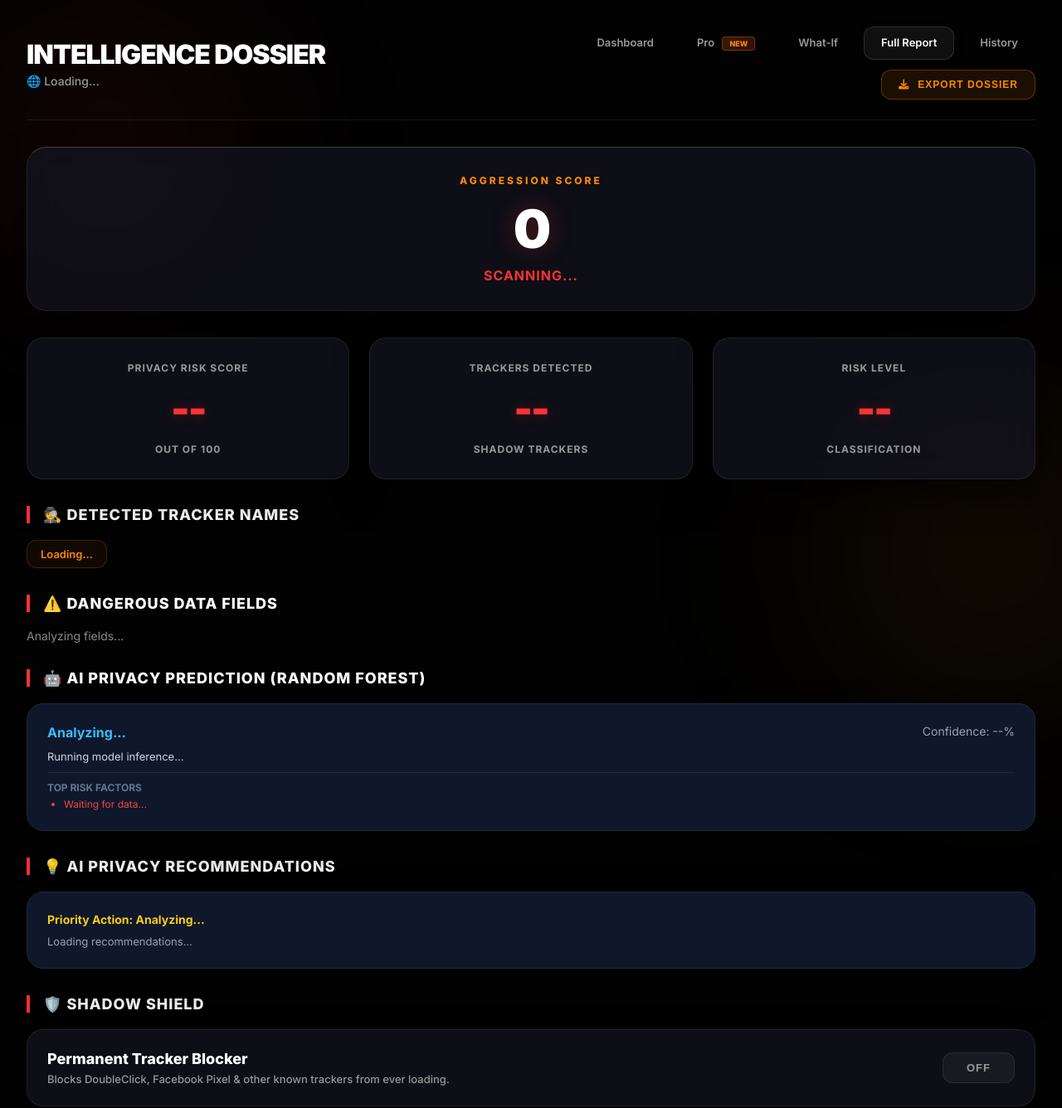
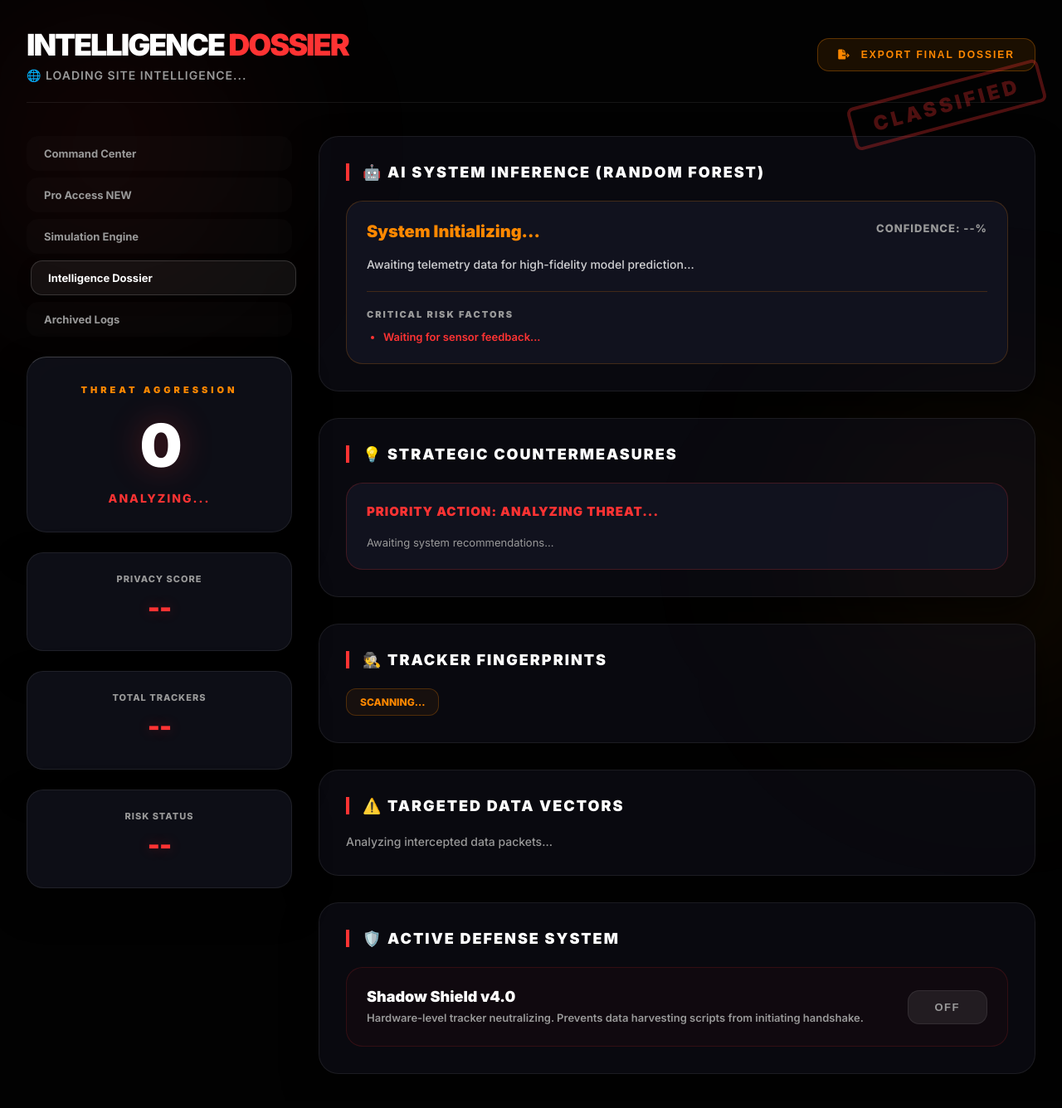
Before and after one commit to samyuktaap/shadow-, a website built with Vite: page src/pages/report.html in a window 1280 px wide. Shown: the whole page at 83% size. Built offline with nearby package versions, Linux system fonts and the light colour scheme; some packages are replaced by stand-ins of ours.

Commit message:
style: Overhaul Intelligence Dossier to professional report format

```diff
--- a/src/pages/report.html
+++ b/src/pages/report.html
@@ -60,37 +60,50 @@
       100% { transform: translate(40px, 40px) scale(1.15); }
     }
 
-    .dossier-container {
-      max-width: 1100px;
-      margin: 0 auto;
-      position: relative;
+    /* Dashboard Container */
+    .dossier-layout {
+      display: grid;
+      grid-template-columns: 320px 1fr;
+      gap: 32px;
+    }
+
+    .sidebar {
+      display: flex;
+      flex-direction: column;
+      gap: 24px;
+    }
+
+    .main-intel {
+      display: flex;
+      flex-direction: column;
+      gap: 32px;
     }
 
     .dossier-header {
       display: flex; justify-content: space-between; align-items: center;
-      margin-bottom: 32px; padding-bottom: 24px;
+      margin-bottom: 40px; padding-bottom: 24px;
       border-bottom: 1px solid var(--border);
     }
-    .dossier-title { font-size: 32px; font-weight: 900; letter-spacing: -1px; color: #fff; }
+    .dossier-title { font-size: 36px; font-weight: 950; letter-spacing: -2px; color: #fff; }
     .dossier-title span { color: var(--red); }
-    .dossier-subtitle { color: var(--sub); font-size: 14px; font-weight: 500; margin-top: 4px; }
+    .dossier-subtitle { color: var(--sub); font-size: 14px; font-weight: 600; margin-top: 6px; letter-spacing: 1px; text-transform: uppercase; }
 
     .download-btn {
       background: rgba(255,136,0,0.1);
       border: 1px solid rgba(255,136,0,0.3);
       color: var(--orange);
-      padding: 10px 20px;
-      border-radius: 12px;
+      padding: 12px 24px;
+      border-radius: 14px;
       cursor: pointer;
-      font-size: 12px; font-weight: 800;
+      font-size: 12px; font-weight: 900;
       transition: all 0.3s;
-      display: flex; align-items: center; gap: 10px;
-      text-transform: uppercase; letter-spacing: 1px;
+      display: flex; align-items: center; gap: 12px;
+      text-transform: uppercase; letter-spacing: 2px;
     }
     .download-btn:hover {
       background: var(--orange); color: #000;
-      box-shadow: 0 0 20px rgba(255,136,0,0.4);
-      transform: translateY(-2px);
+      box-shadow: 0 0 25px rgba(255,136,0,0.5);
+      transform: translateY(-3px);
     }
 
     .aggression-meter {
@@ -99,238 +112,265 @@
       border: 1px solid var(--border);
       border-top: 1px solid rgba(255,255,255,0.2);
       border-radius: 24px;
-      padding: 32px; margin-bottom: 32px;
+      padding: 32px;
       text-align: center;
       box-shadow: var(--shadow);
       position: relative; overflow: hidden;
     }
     .aggression-title {
-      font-size: 12px; font-weight: 800;
+      font-size: 11px; font-weight: 900;
       color: var(--orange);
-      text-transform: uppercase; letter-spacing: 3px;
-      margin-bottom: 12px;
+      text-transform: uppercase; letter-spacing: 4px;
+      margin-bottom: 16px;
     }
     .aggression-value {
-      font-size: 64px; font-weight: 950;
-      color: #fff; letter-spacing: -3px;
-      text-shadow: 0 0 30px var(--red-glow);
+      font-size: 72px; font-weight: 950;
+      color: #fff; letter-spacing: -4px;
+      text-shadow: 0 0 40px var(--red-glow);
     }
     .aggression-label {
-      font-size: 16px; font-weight: 700;
-      color: var(--red); margin-top: 8px;
-      text-transform: uppercase; letter-spacing: 1px;
+      font-size: 14px; font-weight: 800;
+      color: var(--red); margin-top: 12px;
+      text-transform: uppercase; letter-spacing: 2px;
     }
 
-    .dash-nav { display: flex; gap: 10px; margin-top: 20px; }
+    .dash-nav { display: flex; flex-direction: column; gap: 8px; }
     .dash-nav a {
       color: var(--sub); text-decoration: none;
-      font-size: 13px; font-weight: 600;
-      padding: 10px 20px; border-radius: 12px;
-      transition: all 0.2s; border: 1px solid transparent;
+      font-size: 13px; font-weight: 700;
+      padding: 12px 20px; border-radius: 14px;
+      transition: all 0.3s; border: 1px solid transparent;
+      background: rgba(255,255,255,0.02);
     }
     .dash-nav a:hover, .dash-nav a.active {
       color: #fff; background: rgba(255,255,255,0.06);
-      border-color: rgba(255,255,255,0.12);
-      box-shadow: 0 4px 12px rgba(0,0,0,0.2);
-    }
-    .pro-tag {
-      display: inline-block;
-      background: linear-gradient(135deg, rgba(255,136,0,0.2), rgba(255,51,51,0.2));
-      color: var(--orange); font-size: 9px; font-weight: 800;
-      padding: 2px 8px; border-radius: 4px; margin-left: 6px;
-      vertical-align: middle; border: 1px solid rgba(255,136,0,0.3);
+      border-color: rgba(255,255,255,0.15);
+      box-shadow: 0 8px 16px rgba(0,0,0,0.3);
+      transform: translateX(5px);
     }
 
-    .grid { display: grid; grid-template-columns: repeat(3, 1fr); gap: 24px; margin-bottom: 32px; }
-    .card {
+    .mini-card {
       background: rgba(20, 22, 35, 0.65);
       backdrop-filter: blur(24px);
       border: 1px solid var(--border);
-      border-radius: 20px; padding: 28px;
+      border-radius: 20px; padding: 24px;
       text-align: center; box-shadow: var(--shadow);
-      transition: transform 0.3s cubic-bezier(0.175, 0.885, 0.32, 1.275);
     }
-    .card:hover { transform: translateY(-8px); border-color: rgba(255,255,255,0.2); }
-    .card .value { font-size: 48px; font-weight: 900; margin: 12px 0; letter-spacing: -2px; }
-    .card .label { font-size: 12px; font-weight: 700; color: var(--sub); text-transform: uppercase; letter-spacing: 1px; }
+    .mini-card .value { font-size: 32px; font-weight: 900; margin: 8px 0; letter-spacing: -1px; }
+    .mini-card .label { font-size: 11px; font-weight: 800; color: var(--sub); text-transform: uppercase; letter-spacing: 1px; }
 
     .risk-high { color: var(--red); text-shadow: 0 0 15px var(--red-glow); }
     .risk-med { color: var(--orange); text-shadow: 0 0 15px var(--orange-glow); }
     .risk-low { color: var(--orange); opacity: 0.8; }
 
-    .section { margin-bottom: 32px; }
+    .section {
+      background: rgba(20, 22, 35, 0.4);
+      border-radius: 24px;
+      padding: 32px;
+      border: 1px solid var(--border);
+      box-shadow: var(--shadow);
+    }
     .section h2 {
-      font-size: 18px; font-weight: 800; margin-bottom: 20px;
+      font-size: 18px; font-weight: 900; margin-bottom: 24px;
       color: #fff; border-left: 4px solid var(--red); padding-left: 16px;
+      text-transform: uppercase; letter-spacing: 2px;
+    }
+
+    .tracker-list { display: flex; flex-wrap: wrap; gap: 10px; }
+    .tracker-tag {
+      background: rgba(255,136,0,0.06);
+      color: var(--orange);
+      border: 1px solid rgba(255,136,0,0.25);
+      padding: 8px 16px;
+      border-radius: 12px;
+      font-size: 12px; font-weight: 800;
+      transition: all 0.3s;
+      text-transform: uppercase;
+    }
+    .tracker-tag:hover { background: var(--orange); color: #000; transform: scale(1.05); }
+
+    .danger-list { display: flex; flex-direction: column; gap: 12px; }
+    .danger-item {
+      background: rgba(255,255,255,0.03);
+      border-radius: 16px; padding: 20px 24px;
+      border: 1px solid var(--border);
+      border-left: 5px solid var(--red);
+      display: flex; justify-content: space-between; align-items: center;
+      transition: all 0.3s;
+    }
+    .danger-item:hover { transform: translateX(10px); background: rgba(255,51,51,0.05); }
+    .danger-item .field-name { font-weight: 800; color: #fff; font-size: 14px; }
+    .danger-item .field-risk {
+      font-size: 10px; font-weight: 900;
+      background: rgba(255,51,51,0.2);
+      color: var(--red);
+      padding: 4px 12px;
+      border-radius: 8px;
+      border: 1px solid rgba(255,51,51,0.3);
       text-transform: uppercase; letter-spacing: 1px;
     }
 
-    .tracker-list { display: flex; flex-wrap: wrap; gap: 12px; }
-    .tracker-tag {
-      background: rgba(255,136,0,0.06);
-      color: var(--orange);
+    .ai-block {
+      background: rgba(20, 22, 35, 0.8);
       border: 1px solid rgba(255,136,0,0.2);
-      padding: 8px 16px;
-      border-radius: 12px;
-      font-size: 13px; font-weight: 600;
-      transition: all 0.2s;
+      border-radius: 20px;
+      padding: 24px;
     }
-    .tracker-tag:hover { background: rgba(255,136,0,0.12); border-color: var(--orange); }
 
     .shield-card {
-      background: rgba(20, 22, 35, 0.65);
-      backdrop-filter: blur(24px);
+      background: rgba(255,51,51,0.03);
       border-radius: 20px; padding: 24px;
-      border: 1px solid var(--border);
+      border: 1px solid rgba(255,51,51,0.15);
       display: flex; justify-content: space-between; align-items: center;
-      box-shadow: var(--shadow);
     }
-    .shield-info h3 { font-size: 18px; font-weight: 800; margin-bottom: 6px; color: #fff; }
-    .shield-info p { font-size: 13px; color: var(--sub); font-weight: 500; }
+    .shield-info h3 { font-size: 18px; font-weight: 900; margin-bottom: 6px; color: #fff; }
+    .shield-info p { font-size: 13px; color: var(--sub); font-weight: 600; line-height: 1.5; }
 
     .toggle-btn {
-      background: rgba(255,255,255,0.05);
+      background: rgba(255,255,255,0.08);
       color: var(--sub);
       border: 1px solid var(--border);
-      padding: 10px 28px;
-      border-radius: 12px;
+      padding: 12px 32px;
+      border-radius: 14px;
       cursor: pointer;
-      font-weight: 800; font-size: 13px;
-      transition: 0.3s; text-transform: uppercase; letter-spacing: 1px;
+      font-weight: 900; font-size: 13px;
+      transition: all 0.3s; text-transform: uppercase; letter-spacing: 1.5px;
     }
     .toggle-btn.on {
-      background: rgba(255,136,0,0.15);
-      color: var(--orange);
-      border-color: var(--orange);
-      box-shadow: 0 0 15px rgba(255,136,0,0.3);
+      background: var(--orange);
+      color: #000;
+      box-shadow: 0 0 20px var(--orange-glow);
+      border-color: transparent;
     }
 
-    .danger-list { display: flex; flex-direction: column; gap: 12px; }
-    .danger-item {
-      background: rgba(20, 22, 35, 0.65);
-      backdrop-filter: blur(12px);
-      border-radius: 16px; padding: 18px 24px;
-      border: 1px solid var(--border);
-      border-left: 4px solid var(--red);
-      display: flex; justify-content: space-between; align-items: center;
-      transition: transform 0.2s;
-    }
-    .danger-item:hover { transform: translateX(5px); background: rgba(255,255,255,0.02); }
-    .danger-item .field-name { font-weight: 700; color: #fff; }
-    .danger-item .field-risk {
-      font-size: 11px; font-weight: 800;
-      background: rgba(255,51,51,0.15);
+    /* Dossier Stamp */
+    .dossier-stamp {
+      position: absolute;
+      top: 100px;
+      right: 20px;
+      border: 4px solid var(--red);
       color: var(--red);
-      padding: 4px 12px;
+      padding: 8px 24px;
+      font-size: 24px;
+      font-weight: 900;
+      transform: rotate(-15deg);
+      opacity: 0.3;
       border-radius: 8px;
-      border: 1px solid rgba(255,51,51,0.2);
+      pointer-events: none;
+      text-transform: uppercase;
+      letter-spacing: 4px;
     }
   </style>
 </head>
 <body>
 
+  <div class="dossier-container">
+    <div class="dossier-stamp">Classified</div>
+
     <div class="dossier-header">
       <div>
-      <div class="dossier-title">INTELLIGENCE DOSSIER</div>
-      <div class="dossier-subtitle" id="domain-display">🌐 Loading...</div>
-    </div>
-    <div style="display: flex; flex-direction: column; align-items: flex-end; gap: 12px;">
-      <div class="dash-nav" style="margin-top: 0;">
-        <a href="dashboard.html" id="nav-dashboard">Dashboard</a>
-        <a href="pro.html" id="nav-pro">Pro <span class="pro-tag">NEW</span></a>
-        <a href="whatif.html" id="nav-whatif">What-If</a>
-        <a href="report.html" class="active" id="nav-report">Full Report</a>
-        <a href="history.html" id="nav-history">History</a>
+        <div class="dossier-title">INTELLIGENCE <span>DOSSIER</span></div>
+        <div class="dossier-subtitle" id="domain-display">🌐 Loading Site Intelligence...</div>
       </div>
       <button class="download-btn" id="download-report">
-        <i class="fas fa-download"></i> EXPORT DOSSIER
+        <i class="fas fa-file-export"></i> Export Final Dossier
       </button>
+    </div>
+
+    <div class="dossier-layout">
+      <!-- Sidebar: Meta & Nav -->
+      <aside class="sidebar">
+        <div class="dash-nav">
+          <a href="dashboard.html" id="nav-dashboard">Command Center</a>
+          <a href="pro.html" id="nav-pro">Pro Access <span class="pro-tag">NEW</span></a>
+          <a href="whatif.html" id="nav-whatif">Simulation Engine</a>
+          <a href="report.html" class="active" id="nav-report">Intelligence Dossier</a>
+          <a href="history.html" id="nav-history">Archived Logs</a>
+        </div>
+
+        <div class="aggression-meter">
+          <div class="aggression-title">Threat Aggression</div>
+          <div class="aggression-value" id="aggression-score">0</div>
+          <div class="aggression-label" id="aggression-label">ANALYZING...</div>
+        </div>
+
+        <div class="mini-card">
+          <div class="label">Privacy Score</div>
+          <div class="value risk-high" id="score-display">--</div>
+        </div>
+        <div class="mini-card">
+          <div class="label">Total Trackers</div>
+          <div class="value risk-high" id="tracker-count">--</div>
+        </div>
+        <div class="mini-card">
+          <div class="label">Risk Status</div>
+          <div class="value risk-high" id="risk-level">--</div>
+        </div>
+      </aside>
+
+      <!-- Main Content: Deep Intel -->
+      <main class="main-intel">
+        <!-- AI Deep Scan -->
+        <div class="section">
+          <h2>🤖 AI System Inference (Random Forest)</h2>
+          <div class="ai-block">
+            <div style="display: flex; justify-content: space-between; width: 100%; margin-bottom: 16px;">
+              <div style="font-size: 20px; font-weight: 900; color: var(--orange);" id="ai-risk-level">System Initializing...</div>
+              <div style="font-size: 13px; font-weight: 800; color: var(--sub); text-transform: uppercase; letter-spacing: 1px;" id="ai-confidence">Confidence: --%</div>
+            </div>
+            <div style="font-size: 14px; color: #fff; opacity: 0.8; margin-bottom: 20px; line-height: 1.7; font-weight: 500;" id="ai-explanation">
+              Awaiting telemetry data for high-fidelity model prediction...
+            </div>
+            <div style="width: 100%; padding-top: 20px; border-top: 1px solid rgba(255,136,0,0.2);">
+              <div style="font-size: 11px; font-weight: 900; color: var(--sub); margin-bottom: 12px; text-transform: uppercase; letter-spacing: 2px;">Critical Risk Factors</div>
+              <ul id="ai-factors" style="font-size: 13px; color: var(--red); padding-left: 20px; margin: 0; display: flex; flex-direction: column; gap: 8px; font-weight: 600;">
+                <li>Waiting for sensor feedback...</li>
+              </ul>
+            </div>
           </div>
         </div>
 
-  <div class="aggression-meter">
-    <div class="aggression-title">Aggression Score</div>
-    <div class="aggression-value" id="aggression-score">0</div>
-    <div class="aggression-label" id="aggression-label">SCANNING...</div>
+        <!-- Recommendations -->
+        <div class="section">
+          <h2>💡 Strategic Countermeasures</h2>
+          <div class="ai-block" style="border-color: rgba(255,51,51,0.2);">
+            <div style="font-size: 15px; font-weight: 900; color: var(--red); margin-bottom: 20px; text-transform: uppercase; letter-spacing: 1px;" id="ai-priority-action">
+              Priority Action: ANALYZING THREAT...
             </div>
-
-  <!-- Score Cards -->
-  <div class="grid">
-    <div class="card">
-      <div class="label">PRIVACY RISK SCORE</div>
-      <div class="value risk-high" id="score-display">--</div>
-      <div class="label">out of 100</div>
+            <div id="ai-recommendations-list" style="width: 100%; display: flex; flex-direction: column; gap: 12px;">
+              <div style="font-size: 13px; color: var(--sub);">Awaiting system recommendations...</div>
             </div>
-    <div class="card">
-      <div class="label">TRACKERS DETECTED</div>
-      <div class="value risk-high" id="tracker-count">--</div>
-      <div class="label">shadow trackers</div>
-    </div>
-    <div class="card">
-      <div class="label">RISK LEVEL</div>
-      <div class="value risk-high" id="risk-level">--</div>
-      <div class="label">classification</div>
           </div>
         </div>
 
         <!-- Tracker Names -->
         <div class="section">
-    <h2>🕵️ Detected Tracker Names</h2>
+          <h2>🕵️ Tracker Fingerprints</h2>
           <div class="tracker-list" id="tracker-tags">
-      <div class="tracker-tag">Loading...</div>
+            <div class="tracker-tag">Scanning...</div>
           </div>
         </div>
 
         <!-- Dangerous Fields -->
         <div class="section">
-    <h2>⚠️ Dangerous Data Fields</h2>
+          <h2>⚠️ Targeted Data Vectors</h2>
           <div class="danger-list" id="danger-list">
-      <div style="color: #888; font-size: 14px;">Analyzing fields...</div>
-    </div>
-  </div>
-
-  <!-- AI Prediction -->
-  <div class="section">
-    <h2>🤖 AI Privacy Prediction (Random Forest)</h2>
-    <div class="shield-card" style="flex-direction: column; align-items: flex-start; background: #0f172a; border-color: #1e293b;">
-      <div style="display: flex; justify-content: space-between; width: 100%; margin-bottom: 10px;">
-        <div style="font-size: 16px; font-weight: bold; color: #38bdf8;" id="ai-risk-level">Analyzing...</div>
-        <div style="font-size: 14px; color: #94a3b8;" id="ai-confidence">Confidence: --%</div>
-      </div>
-      <div style="font-size: 13px; color: #cbd5e1; margin-bottom: 10px; line-height: 1.4;" id="ai-explanation">
-        Running model inference...
-      </div>
-      <div style="width: 100%; padding-top: 10px; border-top: 1px solid #1e293b;">
-        <div style="font-size: 12px; font-weight: bold; color: #64748b; margin-bottom: 5px;">TOP RISK FACTORS</div>
-        <ul id="ai-factors" style="font-size: 12px; color: #ef4444; padding-left: 20px; margin: 0;">
-          <li>Waiting for data...</li>
-        </ul>
-      </div>
-    </div>
-  </div>
-
-  <!-- AI Privacy Recommendations -->
-  <div class="section">
-    <h2>💡 AI Privacy Recommendations</h2>
-    <div class="shield-card" style="flex-direction: column; align-items: flex-start; background: #0f172a; border-color: #1e293b;">
-      <div style="font-size: 14px; font-weight: bold; color: #facc15; margin-bottom: 10px;" id="ai-priority-action">
-        Priority Action: Analyzing...
-      </div>
-      <div id="ai-recommendations-list" style="width: 100%; display: flex; flex-direction: column; gap: 10px;">
-        <div style="font-size: 13px; color: #94a3b8;">Loading recommendations...</div>
-      </div>
+            <div style="color: var(--sub); font-size: 14px; font-weight: 500;">Analyzing intercepted data packets...</div>
           </div>
         </div>
 
         <!-- Shadow Shield -->
         <div class="section">
-    <h2>🛡️ Shadow Shield</h2>
+          <h2>🛡️ Active Defense System</h2>
           <div class="shield-card">
             <div class="shield-info">
-        <h3>Permanent Tracker Blocker</h3>
-        <p>Blocks DoubleClick, Facebook Pixel & other known trackers from ever loading.</p>
+              <h3>Shadow Shield v4.0</h3>
+              <p>Hardware-level tracker neutralizing. Prevents data harvesting scripts from initiating handshake.</p>
             </div>
             <button class="toggle-btn" id="shield-btn">OFF</button>
+          </div>
+        </div>
+      </main>
     </div>
   </div>
 
```
Also changed, not shown: src/pages/report.js (+6 -7 lines). Lines whose indentation alone changed are shown as unchanged.
